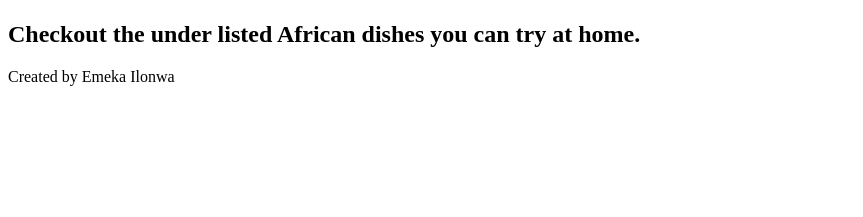
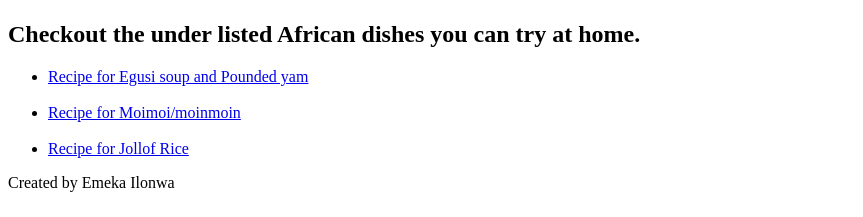
Before and after one commit to Emekailonwa/Odin-Recipes, a plain HTML site: page index.html in a window 1280 px wide. Shown: the part 583-800 px from the top of the page, without its empty margins (0-863 px from the left). Drawn offline with Linux system fonts and the light colour scheme.

Commit message:
Link the three recipe pages to the index page

```diff
--- a/index.html
+++ b/index.html
@@ -12,8 +12,13 @@
     <img src="https://t.ly/5-rF" alt="Egusi and pounded yam" width="800" height="500">
 
     <h2>Checkout the under listed African dishes you can try at home.</h2>
-
-
+    <ul>
+        <li><a href="file:///home/caesarcastro/repos/Odin-Recipes/Recipes/Egusi.html" target="_blank"> Recipe for Egusi soup and Pounded yam</a></li>
+        <br>
+        <li><a href="file:///home/caesarcastro/repos/Odin-Recipes/Recipes/moimoi.html#moimoi" target="_blank"> Recipe for Moimoi/moinmoin</a></li>
+        <br>
+        <li><a href="file:///home/caesarcastro/repos/Odin-Recipes/Recipes/Jollof.html#Jollof" target="_blank"> Recipe for Jollof Rice</a></li>
+    </ul>
 
 
     <p>Created by Emeka Ilonwa</p>
```
